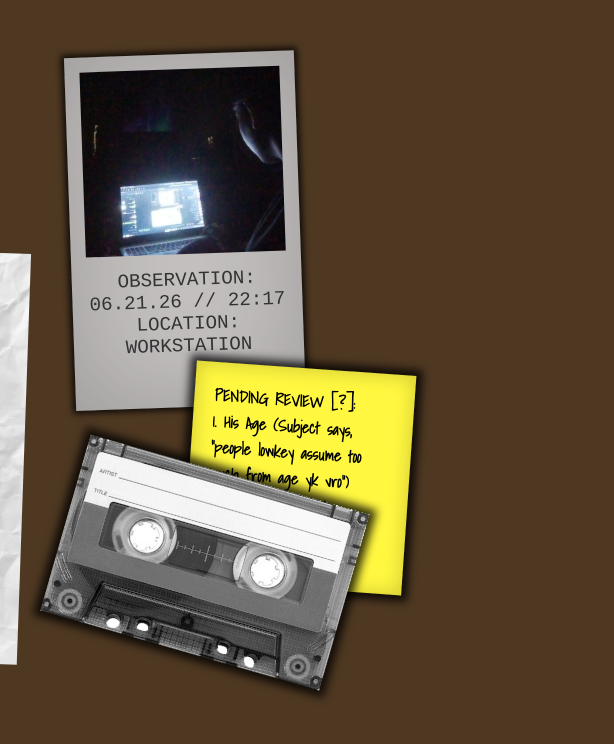
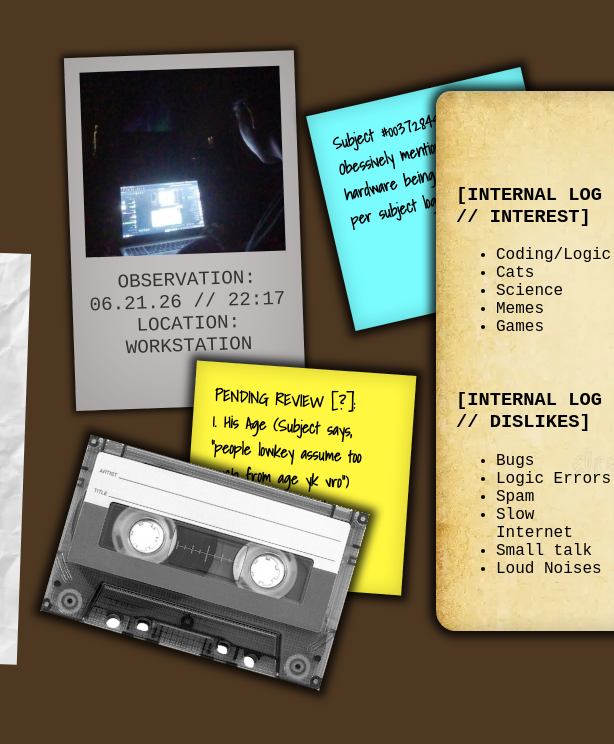
Before and after one commit to stinkyiria/intro, a plain HTML site: page index.html in a window 1280 px wide. Shown: the full height of the page, 666-1280 px from the left. Drawn offline with Linux system fonts and the light colour scheme.

Commit message:
final touches to main page
until i get a suggestion*

```diff
--- a/im.css
+++ b/im.css
@@ -273,7 +273,48 @@ html, body {
   box-shadow: 0 0 8px 6px rgba(0, 0, 0, 0.8), inset 0 0 20px rgba(0, 0, 0, 0.2);
 }
 
+.note-4 {
+  position: absolute;
+  top: 89px;
+  left: 994px;
+  color: black;
+  background-color: #7afcff;
+  padding: 20px;
+  width: 180px;
+  height: 180px;
+  transform: rotate(-13deg);
+  box-shadow: 0 0 8px 6px rgba(0, 0, 0, 0.8), inset 0 0 20px rgba(0, 0, 0, 0.2);
+  z-index: 500;
+}
+
 .note-1:hover, .note-2:hover, .note-3:hover {
   z-index: 500;
   transform: rotate(0deg) scale(1.05);
 }
+
+/* divider.. */
+
+.gpaper-container {
+  background-image: url("./images/gpaper.png");
+  background-color: white;
+  width: auto;
+  height: 500px;
+  position: absolute;
+  padding: 20px;
+  top: 91px;
+  left: 1102px;
+  font-family: 'Courier New', Courier, monospace;
+  border-radius: 15px 20px 15px 20px;
+  box-shadow: 0 0 8px 6px rgba(0, 0, 0, 0.8), inset 0 0 20px rgba(0, 0, 0, 0.2);
+  z-index: 600;
+}
+
+#paperclip {
+  position: absolute;
+  width: auto;
+  height: 120px;
+  transform: rotate(13deg);
+  top: 570px;
+  left: 1395px;
+  z-index: 610;
+}
--- a/index.html
+++ b/index.html
@@ -78,7 +78,40 @@ REJECTED [X]:<br>
 3. Trolls<br>
 4. Preformative Despair/Attention Seeking
                     </div>
+                    <div class="note-4">
+                        Subject #00372849<br>
+                        Obessively mentions her hardware being bad (or as per subject logs: "shit")<br>
+                    </div>
                 </div>
+
+                <!-- I uh, am too lazy to fix this element below me, it used to be a grid paper but the text isnt easily read
+                 so i made it a uhm coffee stained paper.-->
+
+                <div class="gpaper-container">
+                    <div class="grid-paper">
+                        <br><br><br>
+                        <h3 class="gheader">[INTERNAL LOG // INTEREST]</h3>
+                        <ul class="interest-list">
+                            <li>Coding/Logic</li>
+                            <li>Cats</li>
+                            <li>Science</li>
+                            <li>Memes</li>
+                            <li>Games</li>
+                        </ul>
+                        <br>
+                        <h3 class="dheader">[INTERNAL LOG // DISLIKES]</h3>
+                        <ul class="interest-list-d">
+                            <li>Bugs</li>
+                            <li>Logic Errors</li>
+                            <li>Spam</li>
+                            <li>Slow Internet</li>
+                            <li>Small talk</li>
+                            <li>Loud Noises</li>
+                        </ul>
+                    </div>
+                </div>
+
+                <img id="paperclip" src="./images/paperclip.png" alt="paperclip">
             </div>
         </div>
         <div id="overlay"></div>
```
Also changed, not shown: tempfile.txt (deleted, +0 -35 lines), images/gpaper.png (added), images/meme.jpg (deleted), images/paperclip.png (added).
